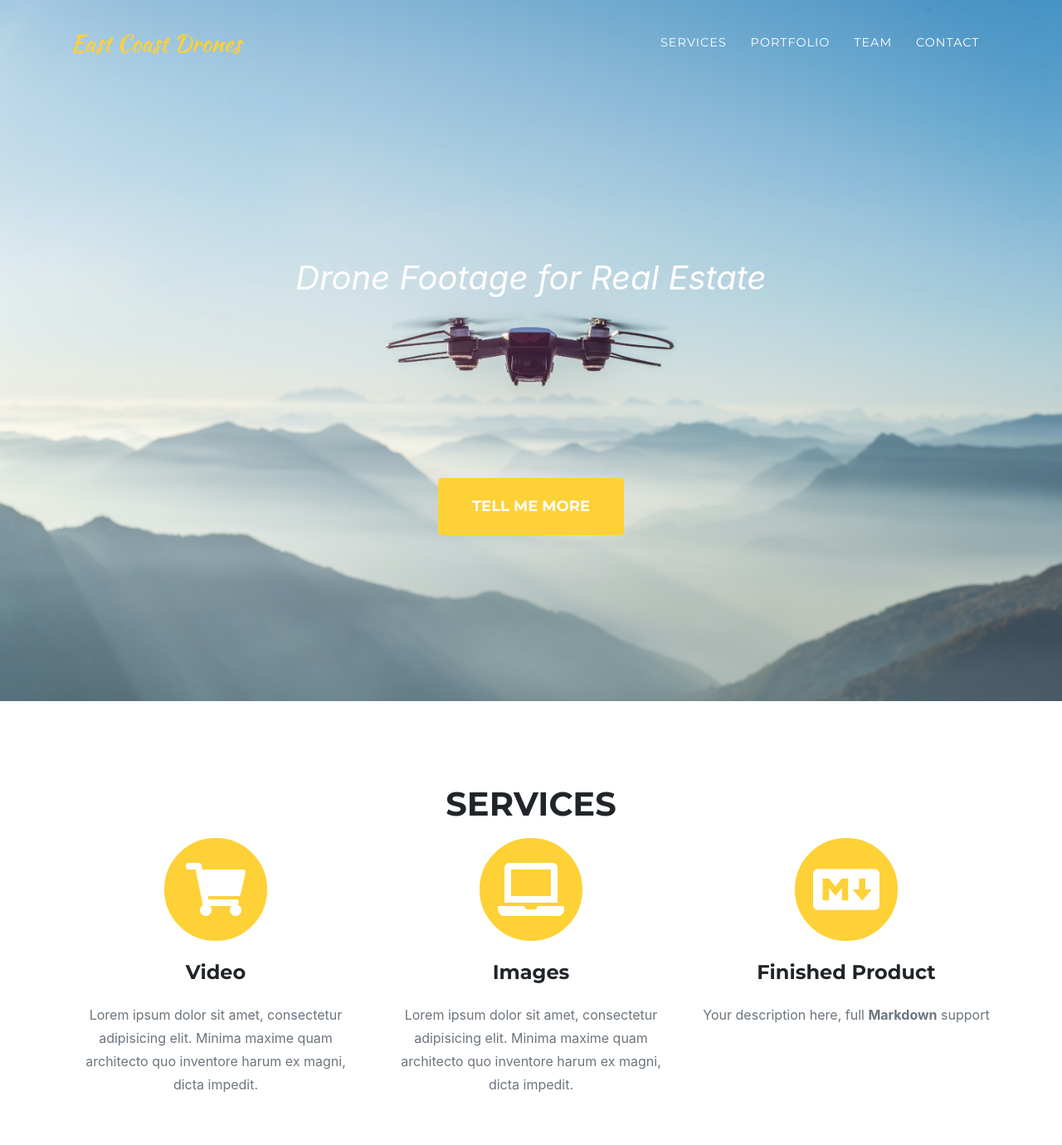
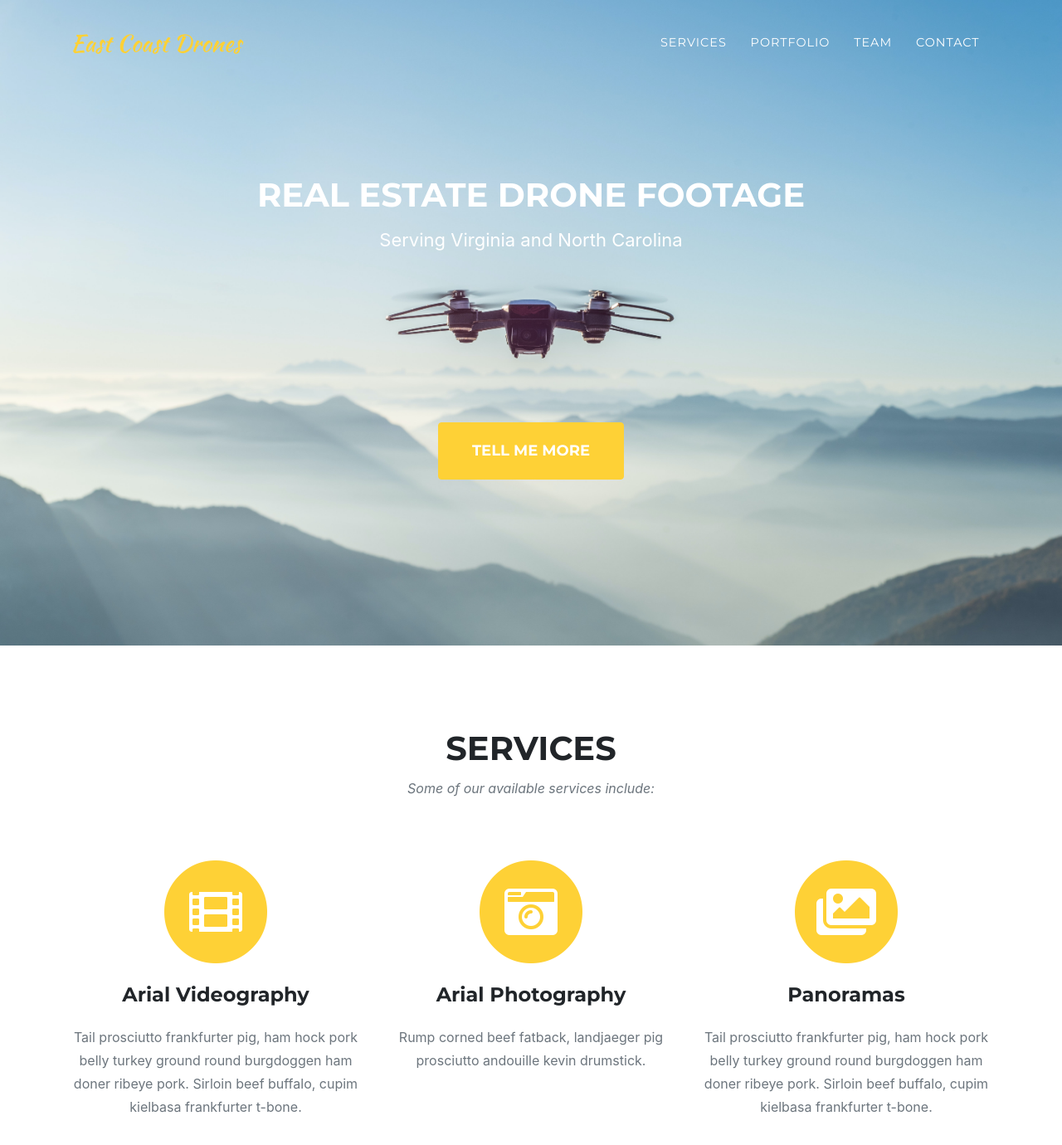
Before and after one commit to East-Coast-Drones/website, a Jekyll site: the page built from index.md, in a window 1280 px wide and 1400 px high. Shown: the top 1380 px of the window at 83% size. Built offline with Jekyll 4.4.1, drawn with Linux system fonts in a browser that asks for light colours; some web fonts are replaced.

Commit message:
copy and  images

```diff
--- a/_data/sitetext.yml
+++ b/_data/sitetext.yml
@@ -1,23 +1,23 @@
 header:
-    title: Drone Footage for Real Estate
-    text: "&nbsp;"
+    title: Real Estate Drone Footage
+    sub_title: Serving Virginia and North Carolina
     button: Tell Me More
     buttonlink: "#services"
 
 services:
     title: "Services"
-    text:
+    text: "Some of our available services include:"
     section: services
     list:
-      - title: "Video"
-        desc: "Lorem ipsum dolor sit amet, consectetur adipisicing elit. Minima maxime quam architecto quo inventore harum ex magni, dicta impedit."
-        icon: fas fa-shopping-cart #find more at https://fontawesome.com/icons
-      - title: "Images"
-        desc: "Lorem ipsum dolor sit amet, consectetur adipisicing elit. Minima maxime quam architecto quo inventore harum ex magni, dicta impedit."
-        icon: fas fa-laptop
-      - title: "Finished Product"
-        desc: "Your description here, full **Markdown** support"
-        icon: fab fa-markdown
+      - title: "Arial Videography"
+        desc: "Tail prosciutto frankfurter pig, ham hock pork belly turkey ground round burgdoggen ham doner ribeye pork. Sirloin beef buffalo, cupim kielbasa frankfurter t-bone."
+        icon: fas fa-film #find more at https://fontawesome.com/icons
+      - title: "Arial Photography"
+        desc: "Rump corned beef fatback, landjaeger pig prosciutto andouille kevin drumstick."
+        icon: fas fa-camera-retro
+      - title: "Panoramas"
+        desc: "Tail prosciutto frankfurter pig, ham hock pork belly turkey ground round burgdoggen ham doner ribeye pork. Sirloin beef buffalo, cupim kielbasa frankfurter t-bone."
+        icon: fas fa-images
 
 portfolio:
     title: "Portfolio"
--- a/_includes/navheader.html
+++ b/_includes/navheader.html
@@ -37,10 +37,8 @@
     <div class="container">
       <div class="intro-text">
 	  {%- if site.data.sitetext.header.title -%}
-        <div class="intro-lead-in">{{ site.data.sitetext.header.title | markdownify }}</div>
-	  {%- endif -%}
-	  {%- if site.data.sitetext.header.text -%}
-        <div class="intro-heading text-uppercase">{{ site.data.sitetext.header.text | markdownify }}</div>
+        <div class="intro-lead-in text-uppercase">{{ site.data.sitetext.header.title | markdownify }}</div>
+        <div class="intro-subtitle">{{ site.data.sitetext.header.sub_title | markdownify }}</div>
 	  {%- endif -%}
 	  {%- if site.data.sitetext.header.button -%}
         <a class="btn btn-primary btn-xl text-uppercase js-scroll-trigger" href="{{ site.data.sitetext.header.buttonlink }}">{{ site.data.sitetext.header.button }}</a>
--- a/_sass/layout/_masthead.scss
+++ b/_sass/layout/_masthead.scss
@@ -5,45 +5,41 @@ header.masthead {
   background-image: url("#{$header-image}");
   background-repeat: no-repeat;
   background-attachment: scroll;
-  background-position: center center;
+  background-position: center 40px;
   background-size: cover;
   .intro-text {
     padding-top: 150px;
     padding-bottom: 100px;
     .intro-lead-in {
-      font-size: 22px;
-      font-style: italic;
+      font-size: 28px;
       line-height: 22px;
-      margin-bottom: 25px;
-      @include serif-font;
+      font-weight: 600;
+      @include heading-font;
+      p {
+        margin-bottom: 0px;
+      }
     }
-    .intro-heading {
-      font-size: 50px;
-      font-weight: 700;
-      line-height: 50px;
-      margin-bottom: 25px;
-      @include heading-font;
+    .intro-subtitle {
+      font-size: 18px;
+      margin-bottom: 200px;
     }
   }
 }
 @media(min-width:768px) {
   header.masthead {
+    background-position: center center;
     .intro-text {
-      padding-top: 300px;
+      padding-top: 200px;
       padding-bottom: 200px;
       .intro-lead-in {
         font-size: 40px;
-        font-style: italic;
         line-height: 40px;
-        margin-bottom: 25px;
-        @include serif-font;
+        font-weight: 600;
+        @include heading-font;
       }
-      .intro-heading {
-        font-size: 75px;
-        font-weight: 700;
-        line-height: 75px;
-        margin-bottom: 50px;
-        @include heading-font;
+      .intro-subtitle {
+        font-size: 22px;
+        margin-bottom: 200px;
       }
     }
   }
```
